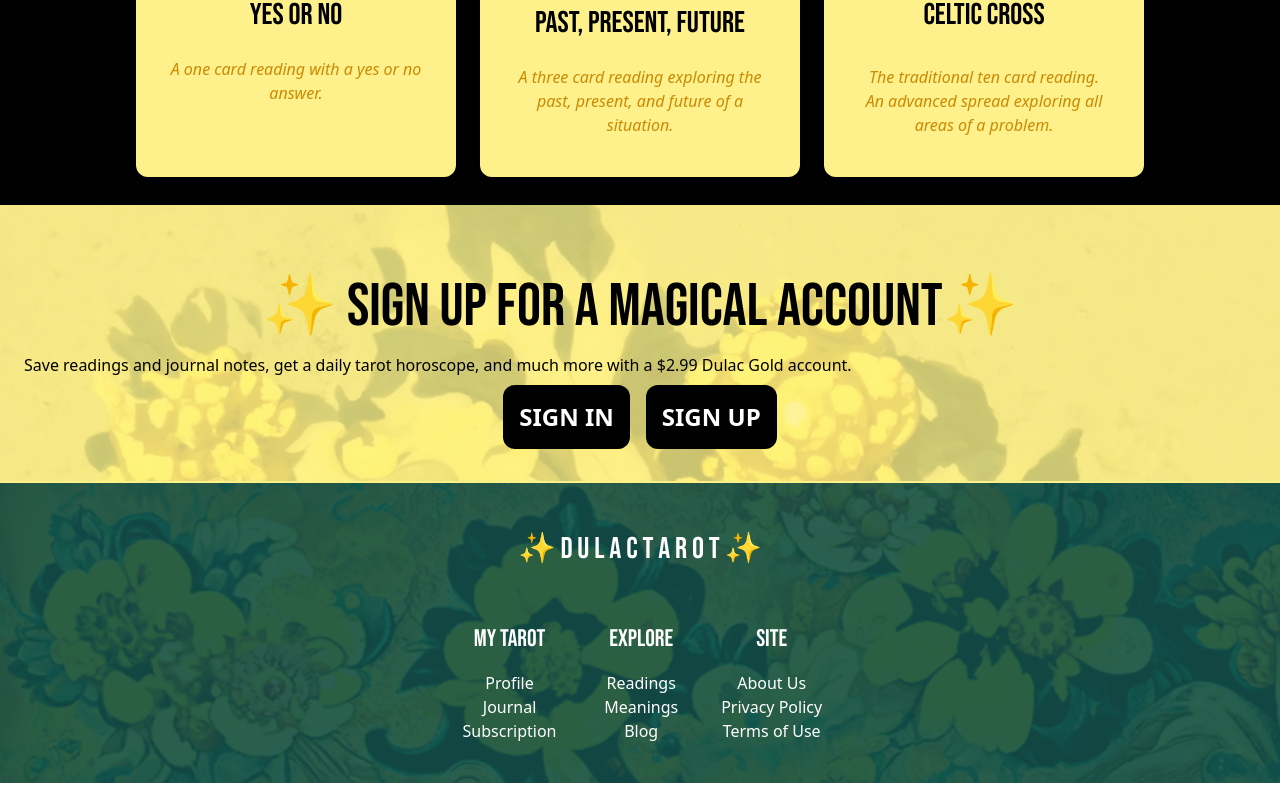
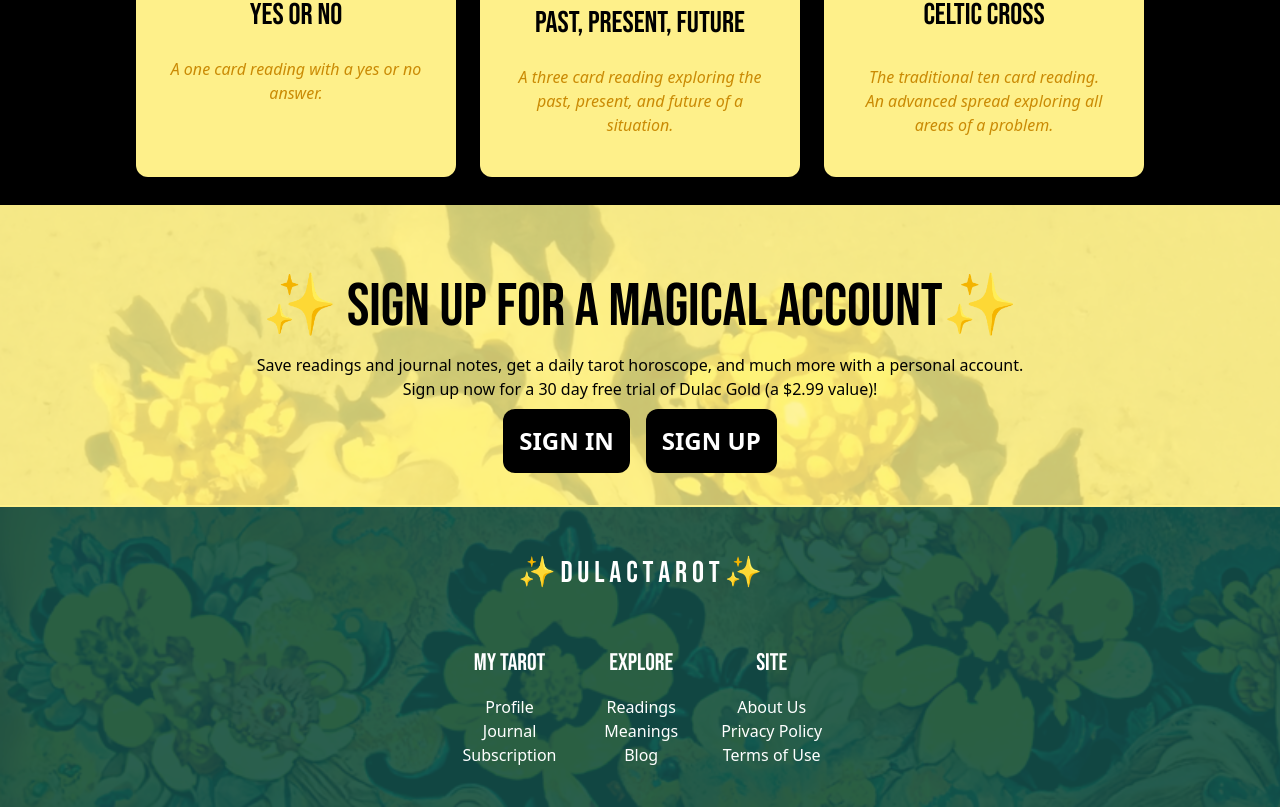
Before and after one commit to ccingram94/dulactarot, a Next.js app: page / in a window 1280 px wide. Shown: the part 683-1490 px from the top of the page. Before the commit the page ends 1466 px from the top, so only its background shows below. Built offline with nearby package versions, Linux system fonts and the light colour scheme; no server answers.

Commit message:
added some copy

```diff
--- a/components/signupsection.js
+++ b/components/signupsection.js
@@ -16,7 +16,8 @@ export default function SignUpSection() {
 
             <div className="bg-yellow-200 bg-opacity-80 p-6">
                 <h2 className="p-4 pt-12 text-black text-center font-bebas text-2xl lg:text-6xl">✨ Sign Up for a Magical Account✨ </h2>
-                <p>Save readings and journal notes, get a daily tarot horoscope, and much more with a $2.99 Dulac Gold account.</p>
+                <p className="text-center">Save readings and journal notes, get a daily tarot horoscope, and much more with a personal account.</p>
+                <p className="text-center">Sign up now for a 30 day free trial of Dulac Gold (a $2.99 value)!</p>
                 <div className="flex flex-row flex-wrap justify-center text-center items-center">
                     <button onClick={() => signIn()} className="bg-black text-white max-w-fit p-4 m-2 text-2xl font-bold rounded-xl">SIGN IN</button>
                     <button onClick={() => signIn()} className="bg-black text-white max-w-fit p-4 m-2 text-2xl font-bold rounded-xl">SIGN UP</button>
```
